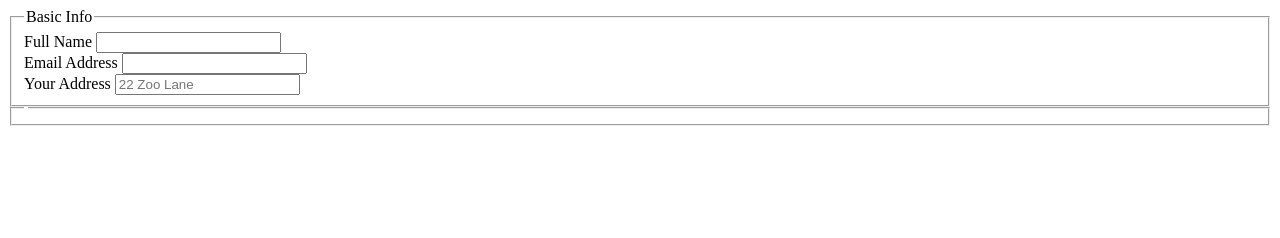
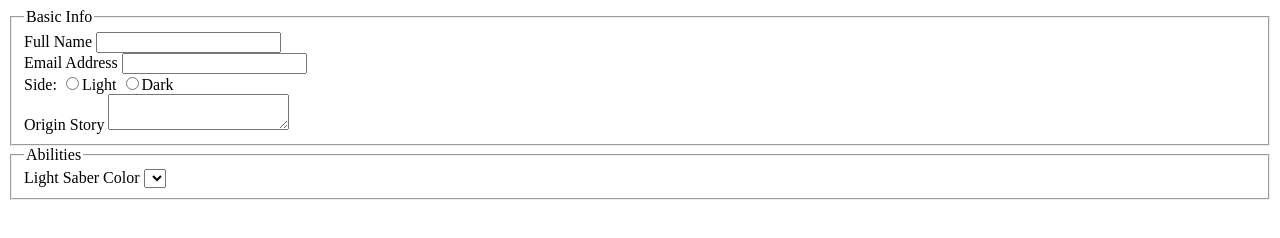
Before and after one commit to Carlysej89/week1_day2, a plain HTML site: page index.html in a window 1280 px wide. Drawn offline with Linux system fonts and the light colour scheme.

Commit message:
modified initial html

```diff
--- a/index.html
+++ b/index.html
@@ -20,17 +20,34 @@
            </aside>
 
            <aside>
-             <label for='address'>Your Address</label>
-             <input for='text' name='address' id='address' placeholder='22 Zoo Lane'>
+             Side:
+             <label>
+               <input type='radio' name='light' id='light'>Light
+             </label>
+             <label>
+               <input type='radio' name='dark' id='dark'>Dark
+             </label>
+
            </aside>
+           <aside>
+             <label for='originstory-input'>Origin Story</label>
+             <textarea name='Origin story' id='originstory-input'></textarea>
+           </aside>
+
+
 
          </fieldset>
 
          <fieldset>
-           <legend>
+           <legend>Abilities</legend>
              <aside>
+               Light Saber Color
+               <!--'select color' should be shown first-->
+               <label for='Light Saber color'></label>
+               <select name='select color'>
+
+               </select>
              </aside>
-           </legend>
          </fieldset>
 
 
```
